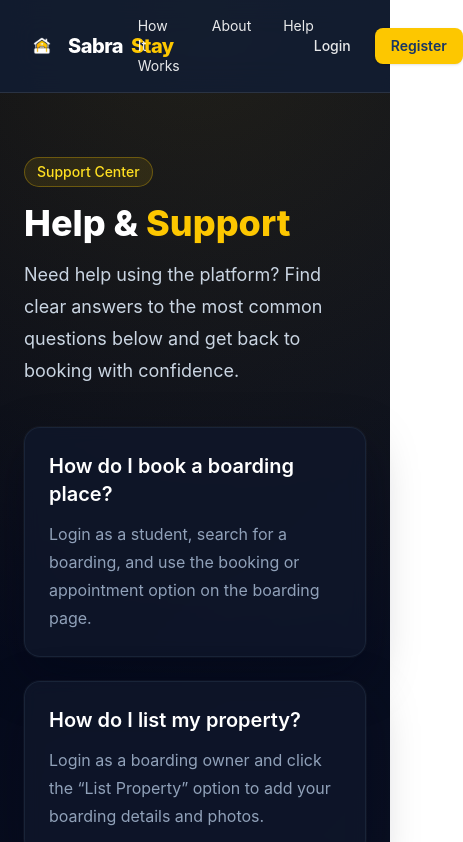
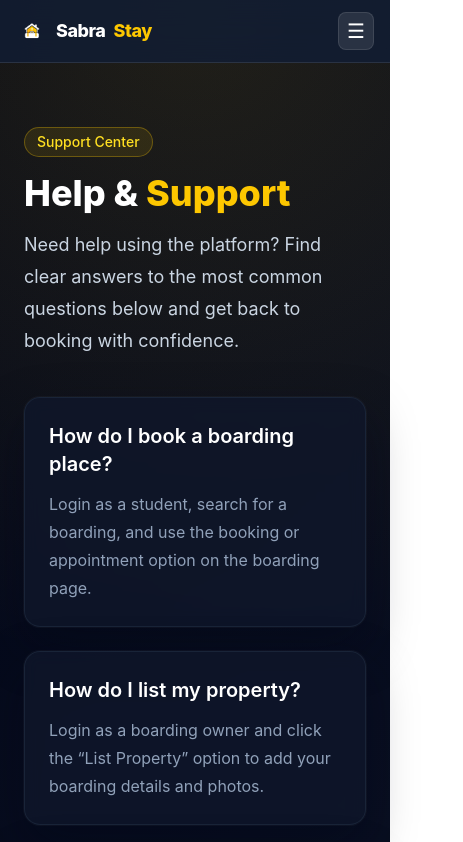
Before and after one commit to udithindrachapa26-u/SabaraStay_FrontEnd, a React (Vite) app: page /help in a window 390 px wide. Shown: the top 842 px of the page, 463 px wide, since content can reach past the window. Built offline with nearby package versions, Linux system fonts and the light colour scheme.

Commit message:
Make mobile responsive navbar.

```diff
--- a/src/components/common/Navbar.jsx
+++ b/src/components/common/Navbar.jsx
@@ -1,3 +1,4 @@
+import { useState } from "react";
 import { Link, useNavigate } from "react-router-dom";
 import logo from "../../assets/navbar_logo.png";
 
@@ -5,65 +6,61 @@ export default function Navbar() {
   const navigate = useNavigate();
   const token = localStorage.getItem("token");
   const role = localStorage.getItem("role");
+  const [isMenuOpen, setIsMenuOpen] = useState(false);
+
   const handleLogout = () => {
     localStorage.clear();
+    setIsMenuOpen(false);
     navigate("/login");
   };
+
+  const closeMenu = () => setIsMenuOpen(false);
+
   return (
-    <nav
-      className="
-        sticky top-0 z-50
-        bg-[#111d35]/80
-        backdrop-blur-lg
-        border-b border-white/10
-      "
-    >
-      <div className="max-w-7xl mx-auto px-6 py-4 flex justify-between items-center">
-        {/* LOGO */}
+    <nav className="sticky top-0 z-50 bg-[#111d35]/80 backdrop-blur-lg border-b border-white/10">
+      <div className="max-w-7xl mx-auto px-4 sm:px-6 py-3 sm:py-4">
+        <div className="flex items-center justify-between gap-3">
           <Link
             to="/home"
-          className="flex items-center gap-2 text-xl font-extrabold tracking-tight"
+            className="flex items-center gap-2 text-lg sm:text-xl font-extrabold tracking-tight shrink-0"
           >
             <img
               src={logo}
               alt="SabraStay Logo"
-            className="h-9 w-9 object-contain"
+              className="h-8 w-8 sm:h-9 sm:w-9 object-contain"
             />
             <span className="text-white">Sabra</span>
             <span className="text-yellow-400">Stay</span>
           </Link>
-        {/* CENTER - Nav Links */}
-        <div className="flex-1 flex justify-center gap-8">
+
+          <div className="flex-1 flex justify-center hidden sm:flex">
+            <div className="flex items-center gap-3 sm:gap-6 text-sm">
               <Link
                 to="/how-it-works"
-            className="text-sm text-white/90 hover:text-yellow-400 transition"
+                className="text-white/90 hover:text-yellow-400 transition"
               >
                 How It Works
               </Link>
               <Link
                 to="/about"
-            className="text-sm text-white/90 hover:text-yellow-400 transition"
+                className="text-white/90 hover:text-yellow-400 transition"
               >
                 About
               </Link>
               <Link
                 to="/help"
-            className="text-sm text-white/90 hover:text-yellow-400 transition"
+                className="text-white/90 hover:text-yellow-400 transition"
               >
                 Help
               </Link>
             </div>
-        {/* NAV LINKS */}
-        <div className="flex items-center gap-6 text-sm font-medium">
-          {/* Student Dashboard */}
+          </div>
+
+          <div className="flex items-center gap-2 sm:gap-4 text-sm font-medium shrink-0">
             {token && role === "student" && (
               <Link
                 to="/student/dashboard"
-              className="
-                text-white/90
-                hover:text-yellow-400
-                transition
-              "
+                className="hidden sm:inline text-white/90 hover:text-yellow-400 transition"
               >
                 Dashboard
               </Link>
@@ -71,11 +68,7 @@ export default function Navbar() {
             {token && role === "owner" && (
               <Link
                 to="/owner/dashboard"
-              className="
-                text-white/90
-                hover:text-yellow-400
-                transition
-              "
+                className="hidden sm:inline text-white/90 hover:text-yellow-400 transition"
               >
                 Owner Dashboard
               </Link>
@@ -83,59 +76,130 @@ export default function Navbar() {
             {token && role === "admin" && (
               <Link
                 to="/admin/dashboard"
-              className="
-                text-white/90
-                hover:text-yellow-400
-                transition
-              "
+                className="hidden sm:inline text-white/90 hover:text-yellow-400 transition"
               >
                 Admin Dashboard
               </Link>
             )}
-          {/* Not logged in */}
             {!token && (
               <>
                 <Link
                   to="/login"
-                className="
-                  text-white/90
-                  hover:text-yellow-400
-                  transition
-                "
+                  className="hidden sm:inline text-white/90 hover:text-yellow-400 transition"
                 >
                   Login
                 </Link>
                 <Link
                   to="/register"
-                className="
-                  bg-yellow-400
-                  text-[#173565]
-                  px-4 py-2 rounded-lg
-                  font-semibold
-                  shadow
-                  hover:bg-yellow-500
-                  transition
-                "
+                  className="hidden sm:inline bg-yellow-400 text-[#173565] px-3 sm:px-4 py-2 rounded-lg font-semibold shadow hover:bg-yellow-500 transition"
                 >
                   Register
                 </Link>
               </>
             )}
-          {/* Logged in */}
             {token && (
               <button
                 onClick={handleLogout}
-              className="
-                text-white/80
-                hover:text-red-400
-                transition
-              "
+                className="hidden sm:inline text-white/80 hover:text-red-400 transition"
+              >
+                Logout
+              </button>
+            )}
+
+            <button
+              type="button"
+              onClick={() => setIsMenuOpen((prev) => !prev)}
+              className="inline-flex items-center justify-center rounded-lg border border-white/10 bg-white/10 p-2 text-white sm:hidden"
+              aria-label="Toggle navigation menu"
+            >
+              <span className="text-xl leading-none">{isMenuOpen ? "×" : "☰"}</span>
+            </button>
+          </div>
+        </div>
+
+        <div
+          className={`sm:hidden overflow-hidden transition-all duration-300 ${
+            isMenuOpen ? "mt-3 max-h-72 opacity-100" : "max-h-0 opacity-0"
+          }`}
+        >
+          <div className="rounded-xl border border-white/10 bg-[#0f1a30]/95 p-3 space-y-2">
+            <Link
+              to="/how-it-works"
+              onClick={closeMenu}
+              className="block rounded-lg px-3 py-2 text-white/90 hover:bg-white/10 hover:text-yellow-400 transition"
+            >
+              How It Works
+            </Link>
+            <Link
+              to="/about"
+              onClick={closeMenu}
+              className="block rounded-lg px-3 py-2 text-white/90 hover:bg-white/10 hover:text-yellow-400 transition"
+            >
+              About
+            </Link>
+            <Link
+              to="/help"
+              onClick={closeMenu}
+              className="block rounded-lg px-3 py-2 text-white/90 hover:bg-white/10 hover:text-yellow-400 transition"
+            >
+              Help
+            </Link>
+            {token && role === "student" && (
+              <Link
+                to="/student/dashboard"
+                onClick={closeMenu}
+                className="block rounded-lg px-3 py-2 text-white/90 hover:bg-white/10 hover:text-yellow-400 transition"
+              >
+                Dashboard
+              </Link>
+            )}
+            {token && role === "owner" && (
+              <Link
+                to="/owner/dashboard"
+                onClick={closeMenu}
+                className="block rounded-lg px-3 py-2 text-white/90 hover:bg-white/10 hover:text-yellow-400 transition"
+              >
+                Owner Dashboard
+              </Link>
+            )}
+            {token && role === "admin" && (
+              <Link
+                to="/admin/dashboard"
+                onClick={closeMenu}
+                className="block rounded-lg px-3 py-2 text-white/90 hover:bg-white/10 hover:text-yellow-400 transition"
+              >
+                Admin Dashboard
+              </Link>
+            )}
+            {!token && (
+              <>
+                <Link
+                  to="/login"
+                  onClick={closeMenu}
+                  className="block rounded-lg px-3 py-2 text-white/90 hover:bg-white/10 hover:text-yellow-400 transition"
+                >
+                  Login
+                </Link>
+                <Link
+                  to="/register"
+                  onClick={closeMenu}
+                  className="block rounded-lg px-3 py-2 text-center bg-yellow-400 text-[#173565] rounded-lg font-semibold shadow hover:bg-yellow-500 transition"
+                >
+                  Register
+                </Link>
+              </>
+            )}
+            {token && (
+              <button
+                onClick={handleLogout}
+                className="block w-full rounded-lg px-3 py-2 text-left text-white/90 hover:bg-white/10 hover:text-red-400 transition"
               >
                 Logout
               </button>
             )}
           </div>
         </div>
+      </div>
     </nav>
   );
 }
```
Lines whose indentation alone changed are shown as unchanged.
